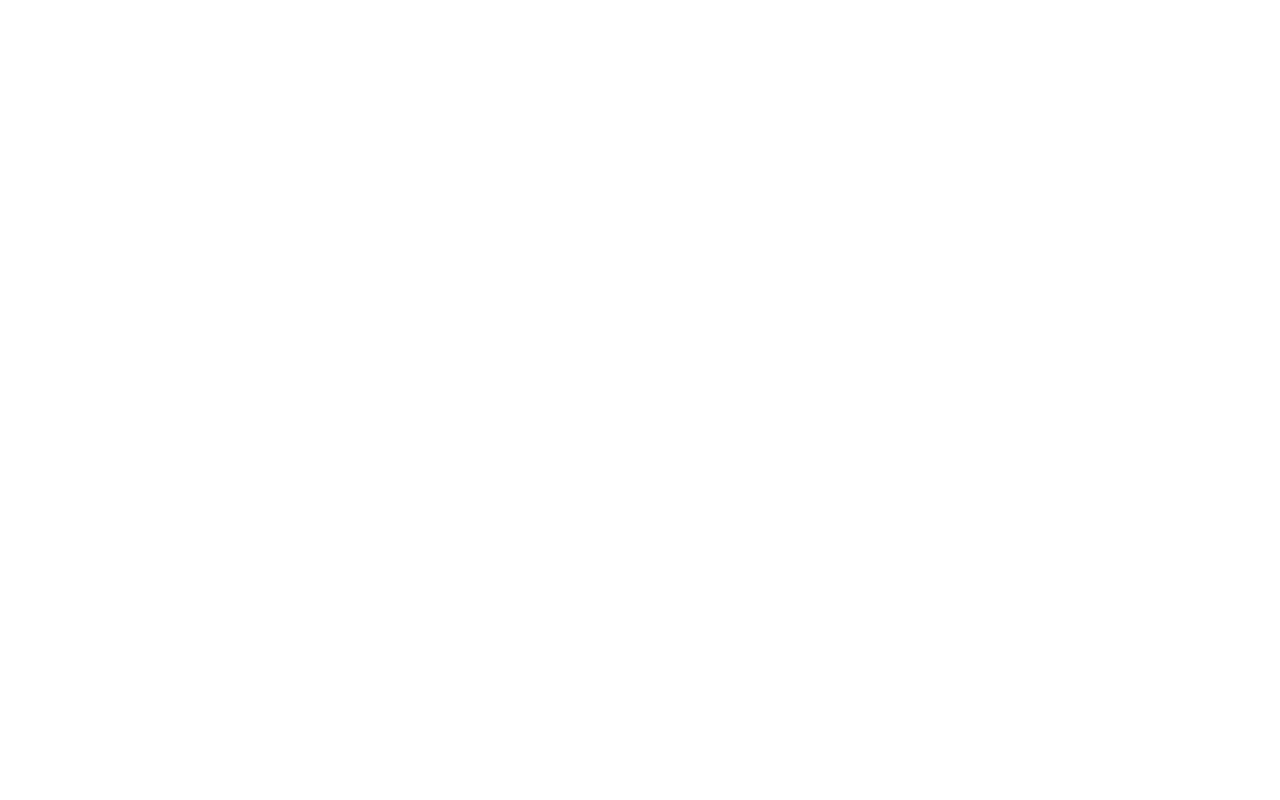
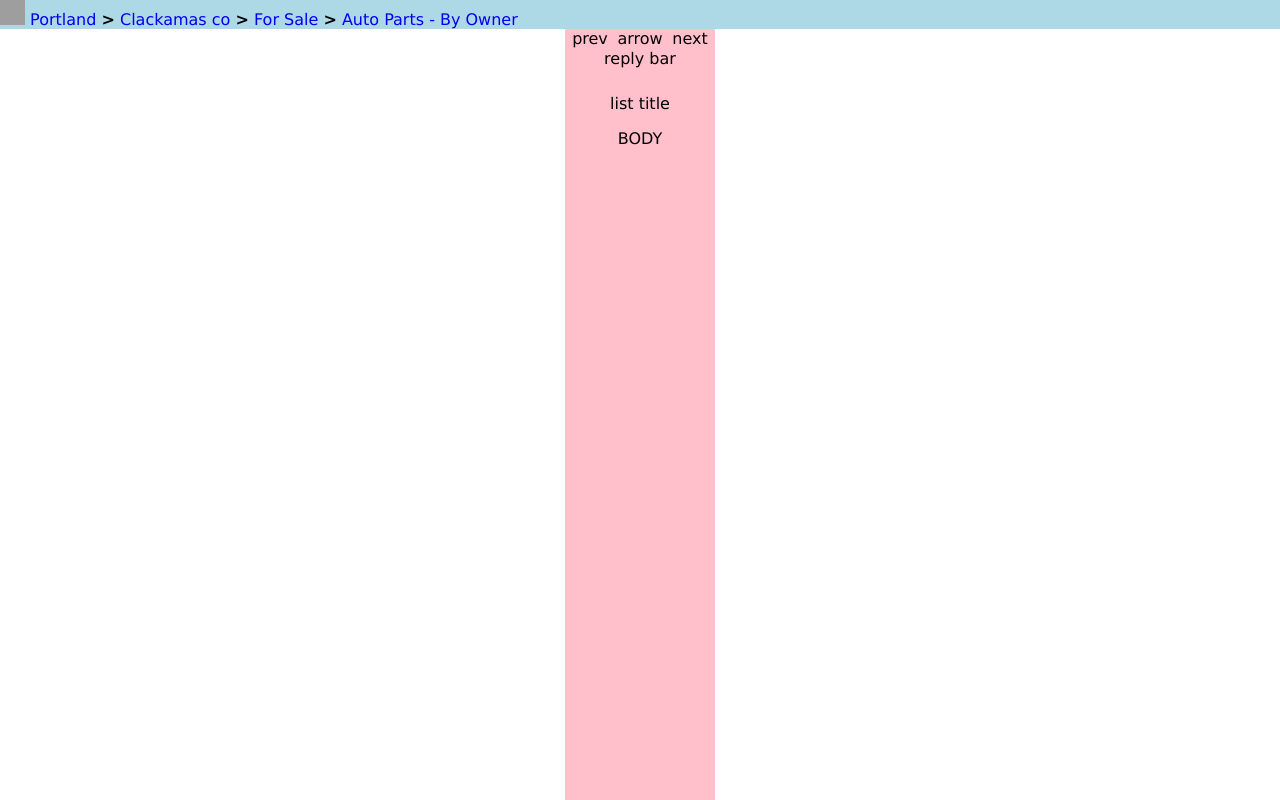
Before and after one commit to MontanoDiego/website-clone, a plain HTML site: page index.html in a window 1280 px wide. Drawn offline with Linux system fonts and the light colour scheme; grey boxes are pictures that could not be loaded.

Commit message:
add breadcrumbs bar and begin fromatting page

```diff
--- a/index.html
+++ b/index.html
@@ -26,11 +26,27 @@
 
 <body>
     <header id="header">
-
+        <nav id="bread-crumbs">
+            <a id="header-logo"> <img src="http://placekitten.com/25/25" alt="cat logo"> </a>
+            <a href="#">Portland</a>
+            <a class="cd">></a>
+            <a href="#">Clackamas co</a>
+            <a class="cd">></a>
+            <a href="#">For Sale</a>
+            <a class="cd">></a>
+            <a href="#">Auto Parts - By Owner</a>
+        </nav>
     </header>
 
     <main id="page-body">
-
+        <div id="prevnext">
+            <div>prev</div>
+            <div>arrow</div>
+            <div>next</div>
+        </div>
+        <div id="reply-bar"> reply bar </div>
+        <div id="list-title">list title</div>
+        <div> BODY </div>
     </main>
 
 </body>
--- a/styles/global.css
+++ b/styles/global.css
@@ -13,9 +13,31 @@ body {
 }
 
 header {
+    background: lightblue;
+    display:grid;
+}
 
+nav a {
+    white-space: nowrap;
+    text-decoration: none;
+}
+
+.cd {
+    font-weight: bolder;
+}
+
+#header-logo {
+    border: 20px round black;
 }
 
 main {
-    padding: 20px;
+    background: pink;
+    margin: 0 auto;
+    display: grid;
+    grid-template-rows: 20px 45px 35px 1fr;
+    text-align: center;
 }
+#prevnext {
+    display: grid;
+    grid-template-columns: 50px 50px 50px;
+}
```
